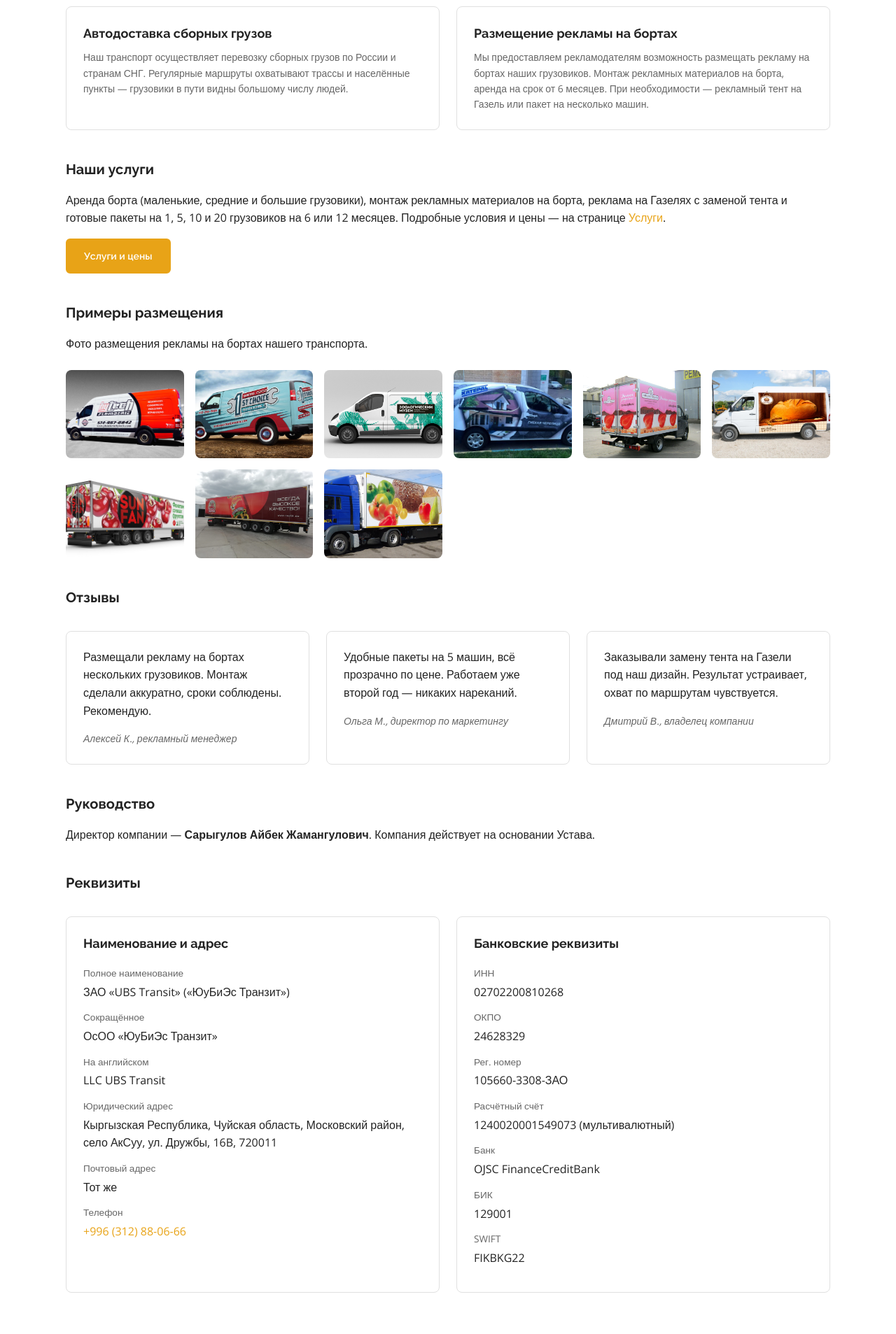
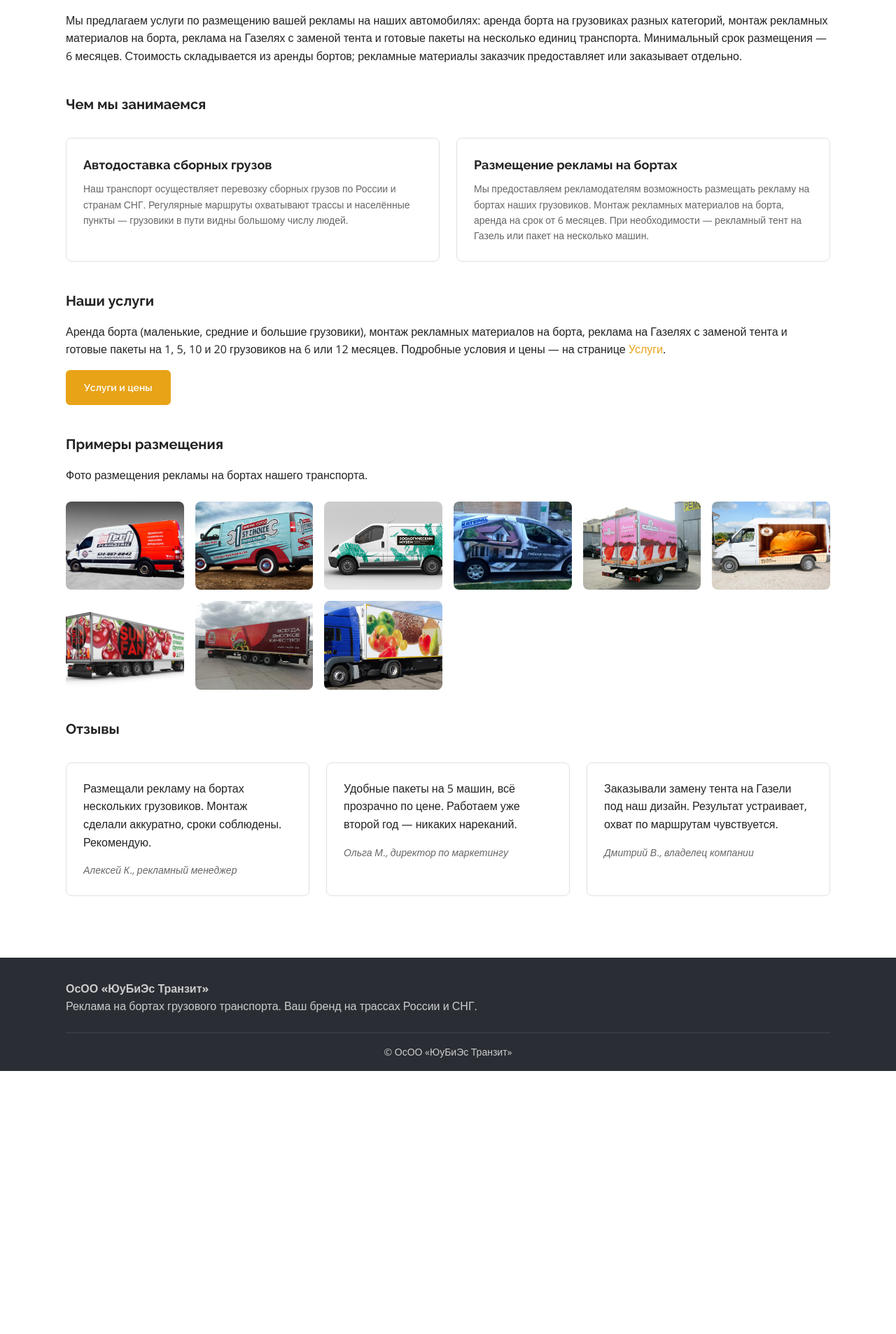
Before and after one commit to socialprojectopen/socialprojectopen.github.io, a PHP site: page /about.html in a window 1280 px wide. Shown: the part 1053-2960 px from the top of the page at 70% size. After the commit the page ends 2584 px from the top, so only its background shows below. Run offline with PHP 8.4, Linux system fonts and the light colour scheme.

Commit message:
Add files via upload

```diff
--- a/Reklamanabort/about.html
+++ b/Reklamanabort/about.html
@@ -16,10 +16,7 @@
           <a href="index.html">Главная</a>
           <a href="about.html">О нас</a>
           <a href="services.html">Услуги</a>
-          <a href="contacts.html">Контакты</a>
-          <a href="tel:+996312880666" class="header-phone desktop">+996 (312) 88-06-66</a>
         </nav>
-        <a href="tel:+996312880666" class="header-phone phone-mobile">+996 (312) 88-06-66</a>
         <button type="button" class="burger" aria-label="Меню">
           <span></span><span></span><span></span>
         </button>
@@ -32,8 +29,6 @@
     <a href="index.html">Главная</a>
     <a href="about.html">О нас</a>
     <a href="services.html">Услуги</a>
-    <a href="contacts.html">Контакты</a>
-    <a href="tel:+996312880666">+996 (312) 88-06-66</a>
   </nav>
 
   <main class="main">
@@ -59,6 +54,11 @@
         <div class="about-block">
           <h2 class="about-block__title">О компании</h2>
           <p class="about-block__text">Мы занимаемся автодоставкой сборных грузов по России и странам СНГ. Наш автопарк регулярно курсирует по маршрутам, и борта грузовиков стали эффективной рекламной площадкой: ваше объявление видят водители и пассажиры по всему пути следования.</p>
+        </div>
+
+        <!-- Реклама на нашем транспорте -->
+        <div class="about-block">
+          <h2 class="about-block__title">Ваша реклама на наших бортах</h2>
           <p class="about-block__text">Мы предлагаем услуги по размещению вашей рекламы на наших автомобилях: аренда борта на грузовиках разных категорий, монтаж рекламных материалов на борта, реклама на Газелях с заменой тента и готовые пакеты на несколько единиц транспорта. Минимальный срок размещения — 6 месяцев. Стоимость складывается из аренды бортов; рекламные материалы заказчик предоставляет или заказывает отдельно.</p>
         </div>
 
@@ -145,75 +145,6 @@
           </div>
         </div>
 
-        <!-- Руководство и реквизиты -->
-        <div class="about-block">
-          <h2 class="about-block__title">Руководство</h2>
-          <p class="about-block__text">Директор компании — <strong>Сарыгулов Айбек Жамангулович</strong>. Компания действует на основании Устава.</p>
-        </div>
-
-        <div class="about-block">
-          <h2 class="about-block__title">Реквизиты</h2>
-          <div class="contact-grid">
-            <div class="contact-card">
-              <h3 class="contact-card__title">Наименование и адрес</h3>
-              <div class="contact-card__item">
-                <span class="contact-card__label">Полное наименование</span>
-                ЗАО «UBS Transit» («ЮуБиЭс Транзит»)
-              </div>
-              <div class="contact-card__item">
-                <span class="contact-card__label">Сокращённое</span>
-                ОсОО «ЮуБиЭс Транзит»
-              </div>
-              <div class="contact-card__item">
-                <span class="contact-card__label">На английском</span>
-                LLC UBS Transit
-              </div>
-              <div class="contact-card__item">
-                <span class="contact-card__label">Юридический адрес</span>
-                Кыргызская Республика, Чуйская область, Московский район, село АкСуу, ул. Дружбы, 16B, 720011
-              </div>
-              <div class="contact-card__item">
-                <span class="contact-card__label">Почтовый адрес</span>
-                Тот же
-              </div>
-              <div class="contact-card__item">
-                <span class="contact-card__label">Телефон</span>
-                <a href="tel:+996312880666">+996 (312) 88-06-66</a>
-              </div>
-            </div>
-            <div class="contact-card">
-              <h3 class="contact-card__title">Банковские реквизиты</h3>
-              <div class="contact-card__item">
-                <span class="contact-card__label">ИНН</span>
-                02702200810268
-              </div>
-              <div class="contact-card__item">
-                <span class="contact-card__label">ОКПО</span>
-                24628329
-              </div>
-              <div class="contact-card__item">
-                <span class="contact-card__label">Рег. номер</span>
-                105660-3308-ЗАО
-              </div>
-              <div class="contact-card__item">
-                <span class="contact-card__label">Расчётный счёт</span>
-                1240020001549073 (мультивалютный)
-              </div>
-              <div class="contact-card__item">
-                <span class="contact-card__label">Банк</span>
-                OJSC FinanceCreditBank
-              </div>
-              <div class="contact-card__item">
-                <span class="contact-card__label">БИК</span>
-                129001
-              </div>
-              <div class="contact-card__item">
-                <span class="contact-card__label">SWIFT</span>
-                FIKBKG22
-              </div>
-            </div>
-          </div>
-        </div>
       </div>
     </section>
   </main>
@@ -223,12 +154,7 @@
       <div class="footer-inner">
         <div>
           <strong>ОсОО «ЮуБиЭс Транзит»</strong><br>
-          Реклама на бортах. Автодоставка сборных грузов по России и СНГ.
-        </div>
-        <div>
-          <strong>Контакты</strong><br>
-          <a href="tel:+996312880666">+996 (312) 88-06-66</a><br>
-          Кыргызская Республика, Чуйская область, Московский район, с. АкСуу, ул. Дружбы, 16B
+          Реклама на бортах грузового транспорта. Ваш бренд на трассах России и СНГ.
         </div>
       </div>
       <div class="footer-bottom">
--- a/Reklamanabort/css/style.css
+++ b/Reklamanabort/css/style.css
@@ -1,5 +1,5 @@
 /* UBS Transit — стили */
-@import url('https://fonts.googleapis.com/css2?family=Open+Sans:wght@400;500;600;700&family=Raleway:wght@400;500;600;700&display=swap');
+@import url('https://fonts.googleapis.com/css2?family=Open+Sans:wght@400;500;600;700&family=Raleway:wght@400;500;600;700;800&display=swap');
 
 :root {
   --color-primary: #e8a317;
@@ -71,6 +70,8 @@ a:hover { color: var(--color-primary-hover); }
 
 /* Section */
 .section { padding: var(--section-padding); }
+/* Секция сразу после героя — выше фона героя и с отступом, чтобы не уходила под картинку */
+.hero-cards + .section { position: relative; z-index: 1; margin-top: 7rem; }
 .section-title { font-family: var(--font-heading); font-weight: 700; font-size: 1.75rem; margin: 0 0 0.5rem; color: var(--color-text); text-align: center; }
 .section-subtitle { text-align: center; color: var(--color-text-muted); margin: 0 0 2rem; max-width: 640px; margin-left: auto; margin-right: auto; }
 .section--alt { background: var(--color-bg-alt); }
@@ -159,24 +158,6 @@ tr:nth-child(even) { background: var(--color-bg-alt); }
 .testimonial-card__text { margin: 0 0 1rem; }
 .testimonial-card__author { font-size: var(--font-size-small); color: var(--color-text-muted); font-style: italic; }
 
-/* Contact page */
-.contact-grid { display: grid; grid-template-columns: repeat(auto-fit, minmax(280px, 1fr)); gap: var(--gap); margin: 2rem 0; }
-.contact-card { background: var(--color-bg); border: 1px solid var(--color-border); border-radius: 8px; padding: 1.5rem; }
-.contact-card__title { font-family: var(--font-heading); font-weight: 700; font-size: 1.125rem; margin: 0 0 1rem; }
-.contact-card__item { margin-bottom: 0.75rem; }
-.contact-card__label { display: block; font-size: 0.85rem; color: var(--color-text-muted); margin-bottom: 0.25rem; }
-.contact-form-wrap { margin-top: 2.5rem; max-width: 480px; }
-.contact-form-wrap__title { font-family: var(--font-heading); font-weight: 700; margin: 0 0 1rem; }
-.form-group { margin-bottom: 1rem; }
-.form-group label { display: block; margin-bottom: 0.25rem; font-size: var(--font-size-small); }
-.form-group input, .form-group textarea { width: 100%; padding: 0.5rem 0.75rem; border: 1px solid var(--color-border); border-radius: 6px; font-family: inherit; font-size: 1rem; }
-.faq-section { padding: var(--section-padding); background: var(--color-bg-alt); }
-.faq-list { max-width: 640px; margin: 0 auto; }
-.faq-item { background: var(--color-bg); border: 1px solid var(--color-border); border-radius: 8px; margin-bottom: 0.75rem; overflow: hidden; }
-.faq-item summary { padding: 1rem 1.25rem; cursor: pointer; font-weight: 600; }
-.faq-item__answer { padding: 0 1.25rem 1rem; }
-.faq-item__answer p { margin: 0; font-size: var(--font-size-small); color: var(--color-text-muted); }
-
 /* Галерея — примеры размещения (страница О нас) */
 .gallery-block { margin-bottom: 2.5rem; }
 .gallery-grid { display: grid; grid-template-columns: repeat(auto-fill, minmax(160px, 1fr)); gap: 1rem; margin: 1.5rem 0; }
```
Also changed, not shown: other parts of Reklamanabort/css/style.css (+37 -4 lines), Reklamanabort/index.html (+6 -34 lines), Reklamanabort/services.html (+4 -16 lines).
